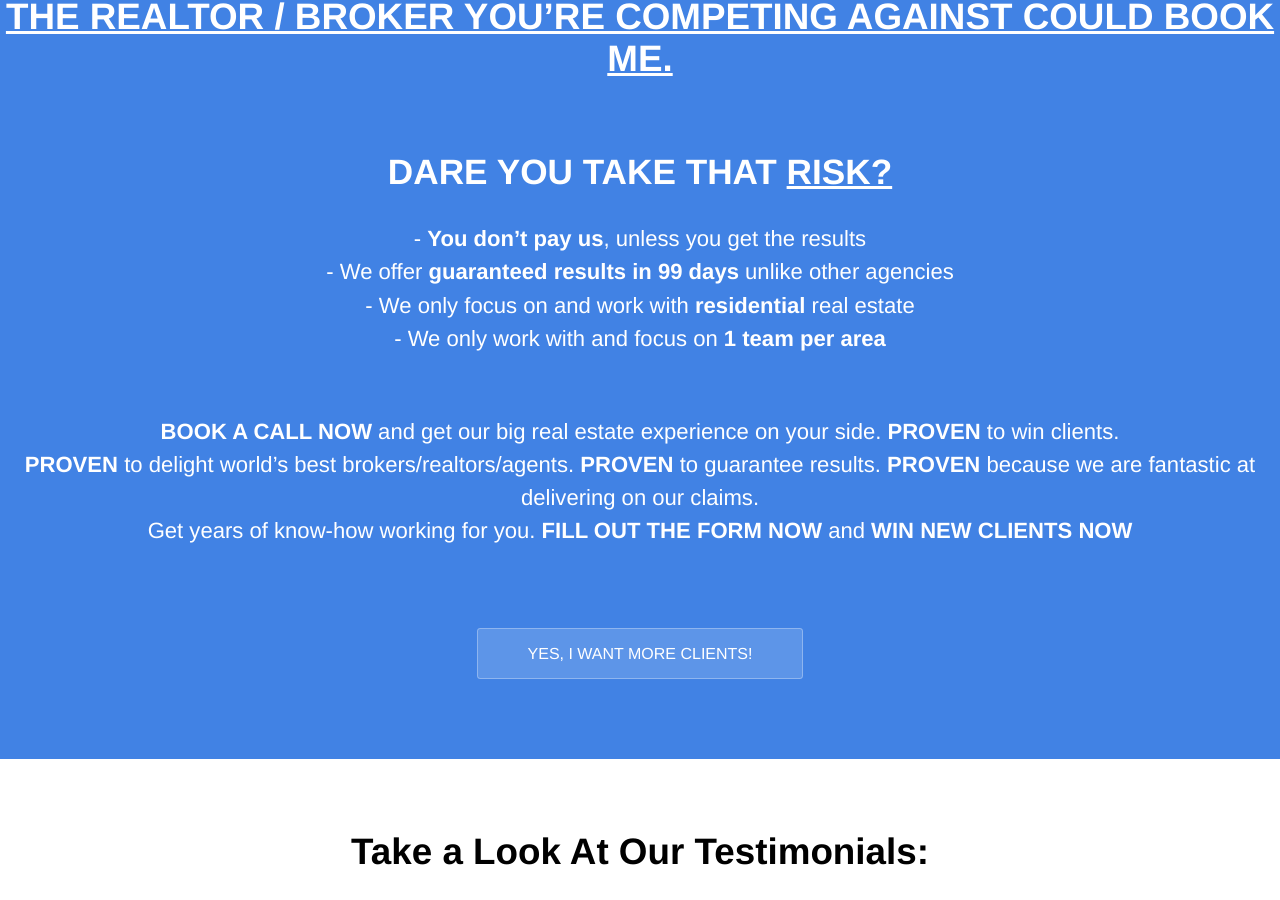
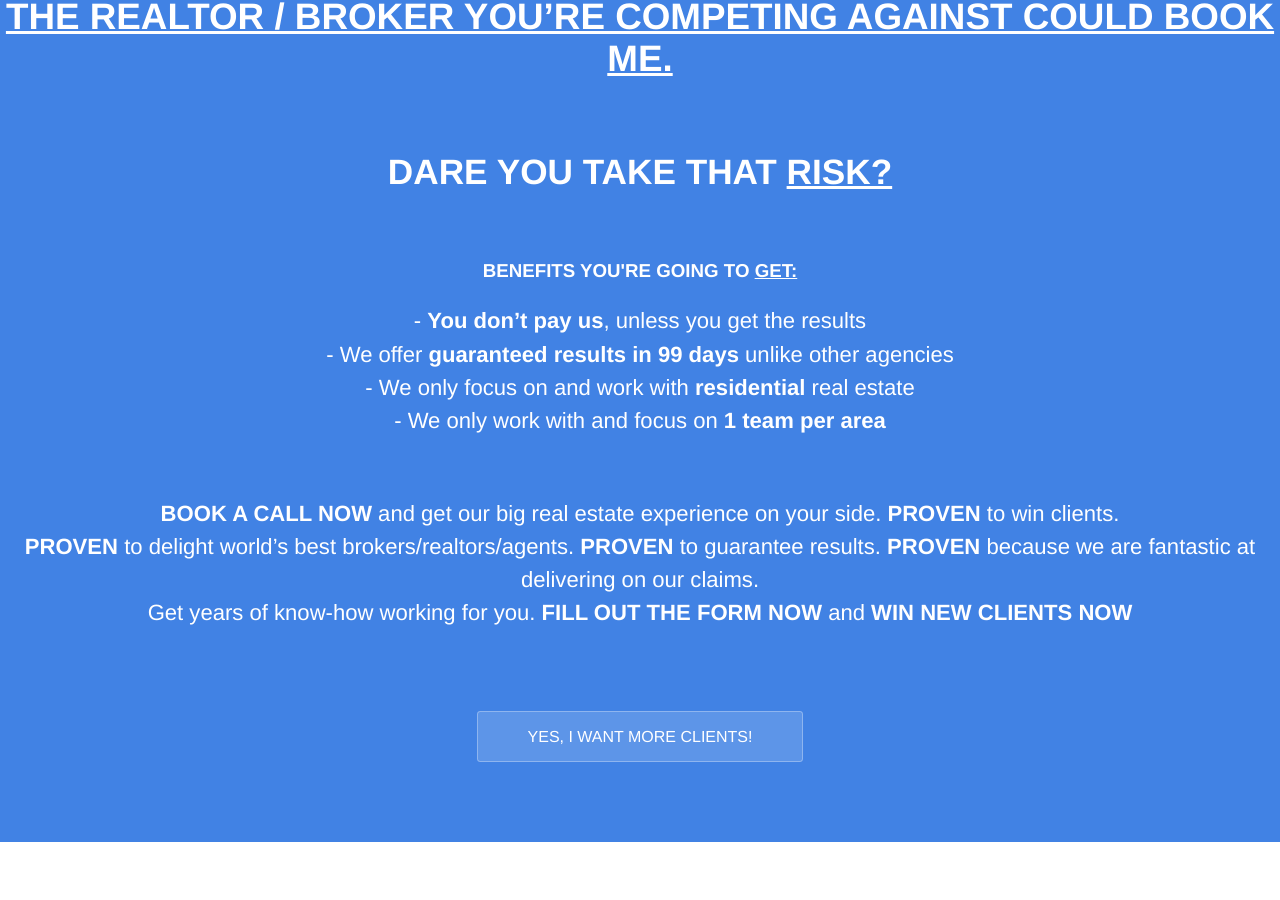
Before and after one commit to Huntinex/MMResults, a Jekyll site: the page built from index.html, in a window 1280 px wide and 900 px high, scrolled down 1660 px. Built offline with Jekyll 4.4.1, drawn with Linux system fonts in a browser that asks for light colours.

Commit message:
Update index.html

```diff
--- a/index.html
+++ b/index.html
@@ -55,7 +55,8 @@ Because of an agency with no risk reversal or guarantees who also doesn’t deli
 			<br><br><small><br></small><br>
 <h1  style="font-weight: 950;" class="editable">			<strong><u>THE REALTOR / BROKER YOU’RE COMPETING AGAINST COULD BOOK ME.</u></strong></h1>
 <br><small><br></small><small><br></small><br>
-<h2><strong>DARE YOU TAKE THAT <u>RISK?</u></strong></h2>
+<h2><strong>DARE YOU TAKE THAT <u>RISK?</u></strong></h2><Br>
+		<h3><strong>BENEFITS YOU'RE GOING TO <u>GET:</u></strong></h3>
 <p style="line-height:150%;">
 - <b>You don’t pay us</b>, unless you get the results<br>
 - We offer <b>guaranteed results in 99 days</b> unlike other agencies<br>
```
